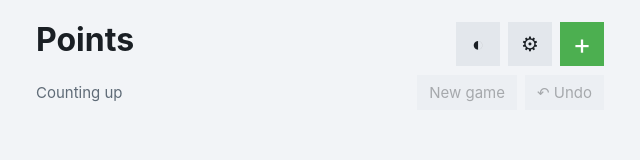
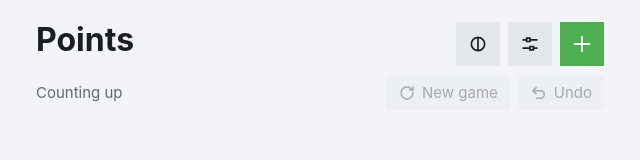
Before and after one commit to pglira/points, a React (Vite) app: page / in a window 1280 px wide. Shown: the top 160 px of the page, without its empty margins (320-960 px from the left). Built offline with nearby package versions, Linux system fonts and the light colour scheme.

Commit message:
Use one set of simple line icons in the app

```diff
--- a/src/App.css
+++ b/src/App.css
@@ -74,12 +74,31 @@ h1 {
   gap: 8px;
 }
 
+.svg-icon {
+  flex: none;
+  display: block;
+}
+
+.icon,
+.add,
+.toolbar button,
+.swipe-actions button,
+.key {
+  display: flex;
+  align-items: center;
+  justify-content: center;
+  gap: 6px;
+}
+
+.swipe-actions button {
+  flex-direction: column;
+  font-size: 14px;
+}
+
 .icon {
   width: 44px;
   height: 44px;
   background: var(--control);
-  font-size: 20px;
-  line-height: 1;
 }
 
 .add {
@@ -87,8 +106,6 @@ h1 {
   height: 44px;
   background: var(--accent);
   color: #fff;
-  font-size: 28px;
-  line-height: 1;
 }
 
 .toolbar {
@@ -198,6 +215,9 @@ ul {
 }
 
 .star {
+  display: inline-block;
+  margin-right: 4px;
+  vertical-align: -1px;
   color: var(--color);
 }
 
--- a/src/App.tsx
+++ b/src/App.tsx
@@ -23,9 +23,10 @@ import {
   undo,
   updatePlayer,
 } from './game';
+import { Icon, type IconName } from './icons';
 import { type Theme, useTheme } from './theme';
 
-const THEME_ICONS: Record<Theme, string> = { auto: '◐', light: '☀︎', dark: '☾︎' };
+const THEME_ICONS: Record<Theme, IconName> = { auto: 'auto', light: 'sun', dark: 'moon' };
 const THEME_LABELS: Record<Theme, string> = {
   auto: 'Theme: system',
   light: 'Theme: light',
@@ -68,7 +69,7 @@ export default function App() {
             aria-label={THEME_LABELS[theme]}
             title={THEME_LABELS[theme]}
           >
-            {THEME_ICONS[theme]}
+            <Icon name={THEME_ICONS[theme]} />
           </button>
           <button
             className="icon"
@@ -76,14 +77,15 @@ export default function App() {
             aria-label="Settings"
             title="Settings"
           >
-            ⚙{'︎'}
+            <Icon name="settings" />
           </button>
           <button
             className="add"
             onClick={() => setSheet({ kind: 'player', id: null })}
             aria-label="Add person"
+            title="Add person"
           >
-            +
+            <Icon name="plus" size={24} />
           </button>
         </div>
       </header>
@@ -96,7 +98,8 @@ export default function App() {
             onConfirm={() => setGame(newGame)}
           />
           <button onClick={() => setGame(undo)} disabled={game.entries.length === 0}>
-            ↶ Undo
+            <Icon name="undo" size={18} />
+            Undo
           </button>
         </div>
       </div>
@@ -132,7 +135,11 @@ export default function App() {
                 aria-label={`Enter points for ${player.name}`}
               >
                 <span className="name">
-                  {leader && <span className="star">★ </span>}
+                  {leader && (
+                    <span className="star">
+                      <Icon name="star" size={14} />
+                    </span>
+                  )}
                   {player.name}
                 </span>
                 <span className="score">{value}</span>
@@ -281,9 +288,11 @@ function SwipeRow({ className, style, open, onOpen, onClose, onEdit, onDelete, c
     <li ref={row} className="swipe">
       <div className="swipe-actions" style={{ width: SWIPE_WIDTH }} aria-hidden={!open}>
         <button className="swipe-edit" tabIndex={open ? 0 : -1} onClick={onEdit}>
+          <Icon name="edit" />
           Edit
         </button>
         <button className="swipe-delete" tabIndex={open ? 0 : -1} onClick={onDelete}>
+          <Icon name="trash" />
           Delete
         </button>
       </div>
@@ -333,6 +342,7 @@ function NewGameButton({ disabled, onConfirm }: { disabled: boolean; onConfirm:
         setArmed(!armed);
       }}
     >
+      <Icon name="restart" size={18} />
       {armed ? 'Tap to confirm' : 'New game'}
     </button>
   );
@@ -375,7 +385,12 @@ interface PointsFormProps {
 // Keys of the keypad, in rows of four. 'back' removes the last digit, 'clear'
 // removes all digits.
 const KEYS = ['7', '8', '9', 'back', '4', '5', '6', '-', '1', '2', '3', '+', '0', 'clear'];
-const KEY_LABELS: Record<string, string> = { back: '⌫', clear: 'C', '-': '−', '+': '+' };
+const KEY_LABELS: Record<string, ReactNode> = {
+  back: <Icon name="backspace" size={26} />,
+  clear: 'C',
+  '-': <Icon name="minus" size={26} />,
+  '+': <Icon name="plus" size={26} />,
+};
 const MAX_DIGITS = 6;
 
 // Enter the points of one round with a keypad. In the 'down' mode the points
--- /dev/null
+++ b/src/icons.tsx
@@ -0,0 +1,36 @@
+// Line icons on a 24 × 24 grid with one stroke width and square ends, so that
+// all icons have the same weight. The icons use the current text color.
+const PATHS = {
+  plus: 'M12 5v14M5 12h14',
+  minus: 'M5 12h14',
+  auto: 'M12 4a8 8 0 0 1 0 16a8 8 0 0 1 0-16zM12 4v16',
+  sun: 'M12 8a4 4 0 0 1 0 8a4 4 0 0 1 0-8zM12 2v3M12 19v3M2 12h3M19 12h3M5 5l2 2M17 17l2 2M5 19l2-2M17 7l2-2',
+  moon: 'M19 15A8 8 0 0 1 9 5a8 8 0 1 0 10 10z',
+  settings: 'M4 7h4M12 7h8M4 17h8M16 17h4M8 5h4v4H8zM12 15h4v4h-4z',
+  undo: 'M8 5L4 9l4 4M4 9h10a5 5 0 0 1 0 10H9',
+  restart: 'M20 12a8 8 0 1 1-2.3-5.7M20 4v4h-4',
+  star: 'M12 4l2.4 5 5.6.6-4.2 3.8 1.2 5.6-5-2.9-5 2.9 1.2-5.6L4 9.6l5.6-.6z',
+  edit: 'M4 20v-4L15 5l4 4L8 20zM12 8l4 4',
+  trash: 'M4 7h16M9 7V4h6v3M6 7l1 13h10l1-13',
+  backspace: 'M8 6h12v12H8l-5-6zM11 9l6 6M17 9l-6 6',
+};
+
+export type IconName = keyof typeof PATHS;
+
+export function Icon({ name, size = 20 }: { name: IconName; size?: number }) {
+  return (
+    <svg
+      className="svg-icon"
+      width={size}
+      height={size}
+      viewBox="0 0 24 24"
+      fill="none"
+      stroke="currentColor"
+      strokeWidth={2}
+      strokeLinecap="square"
+      aria-hidden="true"
+    >
+      <path d={PATHS[name]} />
+    </svg>
+  );
+}
```
